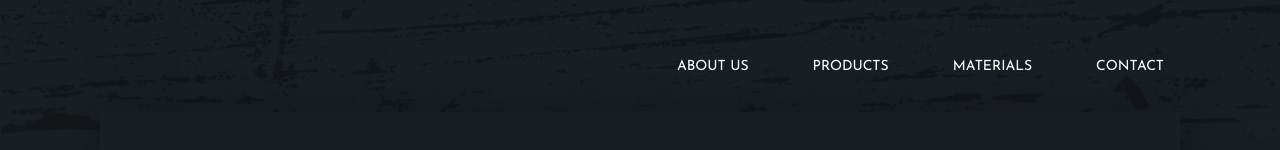
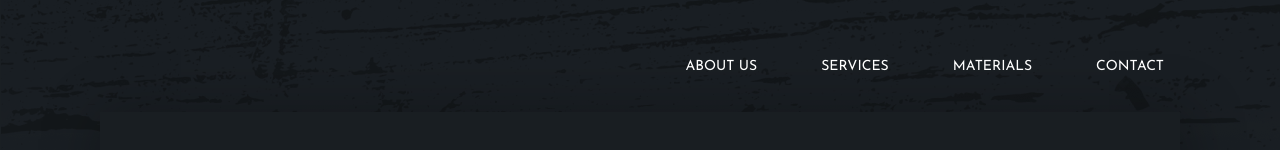
Before and after one commit to Gopikrishna-M-A/nihal, a Next.js app: page / in a window 1280 px wide. Shown: the top 150 px of the page. Built offline with nearby package versions, Linux system fonts and the light colour scheme; a web font is replaced by a local one.

Commit message:
updated navbar products -> services

```diff
--- a/app/globals.css
+++ b/app/globals.css
@@ -112,6 +112,7 @@ body{
 .logo-text{
     font-size: 22px;
     font-weight: 900;
+    height: 17px;
 }
 .hero{
     max-width: 1140px;
--- a/components/Navbar.jsx
+++ b/components/Navbar.jsx
@@ -22,7 +22,7 @@ const Navbar = () => {
     <div className='nav'>
       <div className="nav-links-wrapper">
         <Button onClick={() => scrollToSection('about')} type='text' className="nav-link">ABOUT US</Button>
-        <Button onClick={() => scrollToSection('products')} type='text' className="nav-link">PRODUCTS</Button>
+        <Button onClick={() => scrollToSection('products')} type='text' className="nav-link">SERVICES</Button>
         <Button onClick={() => scrollToSection('materials')} type='text' className="nav-link">MATERIALS</Button>
         <Button onClick={() => scrollToSection('contact')} type='text' className="nav-link">CONTACT</Button>
       </div>
@@ -39,7 +39,7 @@ const Navbar = () => {
         className='menu-drawer'
       >
         <div block onClick={() => scrollToSection('about')} type='text' className="drawer-nav-link">ABOUT US</div>
-        <div block onClick={() => scrollToSection('products')} type='text' className="drawer-nav-link">PRODUCTS</div>
+        <div block onClick={() => scrollToSection('products')} type='text' className="drawer-nav-link">SERVICES</div>
         <div block onClick={() => scrollToSection('materials')} type='text' className="drawer-nav-link">MATERIALS</div>
         <div block onClick={() => scrollToSection('contact')} type='text' className="drawer-nav-link">CONTACT</div>
       </Drawer>
```
